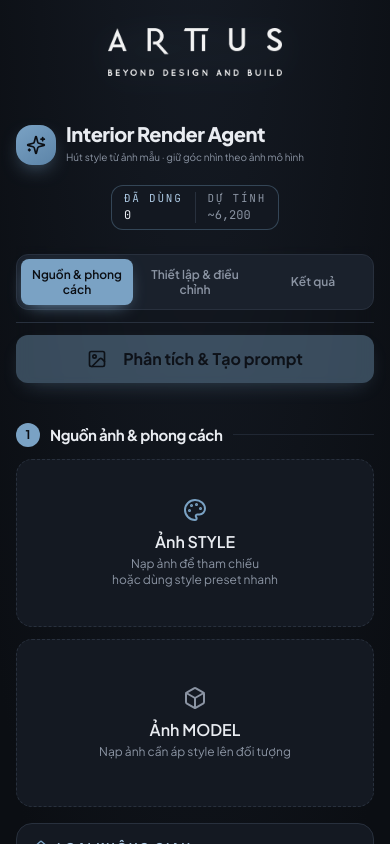
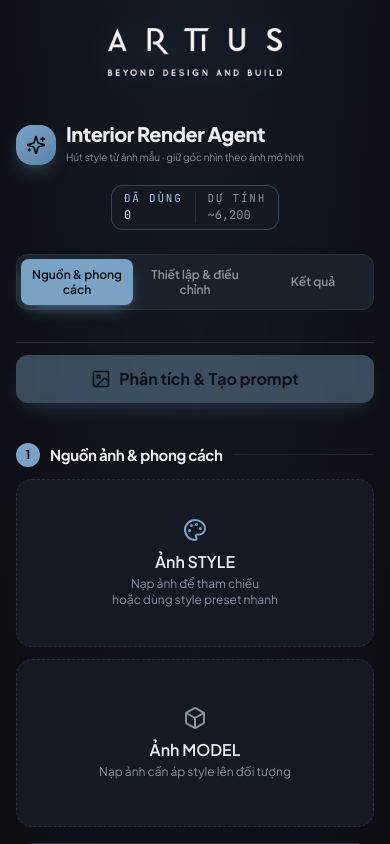
Before and after one commit to nguyenlinhsang0001-arch/Artius-Render-by-AI, a React (Vite) app: page / in a window 390 px wide. Shown: the top 844 px of the page. Built offline with nearby package versions, Linux system fonts and the light colour scheme.

Commit message:
Update App.jsx

```diff
--- a/src/App.jsx
+++ b/src/App.jsx
@@ -1720,7 +1720,7 @@
     <button
       onClick={runActionBtn}
       disabled={actionBtnDisabled}
-      className="w-full inline-flex items-center justify-center gap-4 rounded-xl px-4 py-3 font-bold transition-all duration-200 disabled:opacity-40"
+      className="w-full inline-flex items-center justify-center gap-2 rounded-xl px-4 py-3 font-bold transition-all duration-200 disabled:opacity-40"
       style={{ background: actionBtnBg, color: C.onAccent, boxShadow: `0 8px 22px -10px ${actionBtnBg}` }}
     >
       {actionBtnBusy
@@ -1930,7 +1930,7 @@
               để phân biệt. Tự đổi nhãn: chưa có prompt / cần phân tích lại -> "Phân tích &
               Tạo prompt"; chỉ đổi tham số nhẹ -> "Cập nhật kết quả". Bấm xong nhảy tab Kết quả. */}
           {/* NÚT HÀNH ĐỘNG — chỉ MOBILE ở thanh tab; desktop chuyển sang cột Kết quả */}
-          <div className="md:hidden mt-3 pt-3" style={{ borderTop: `1px solid ${C.line}` }}>
+          <div className="md:hidden mt-8 pt-3" style={{ borderTop: `1px solid ${C.line}` }}>
             {actionButton}
           </div>
 
```
